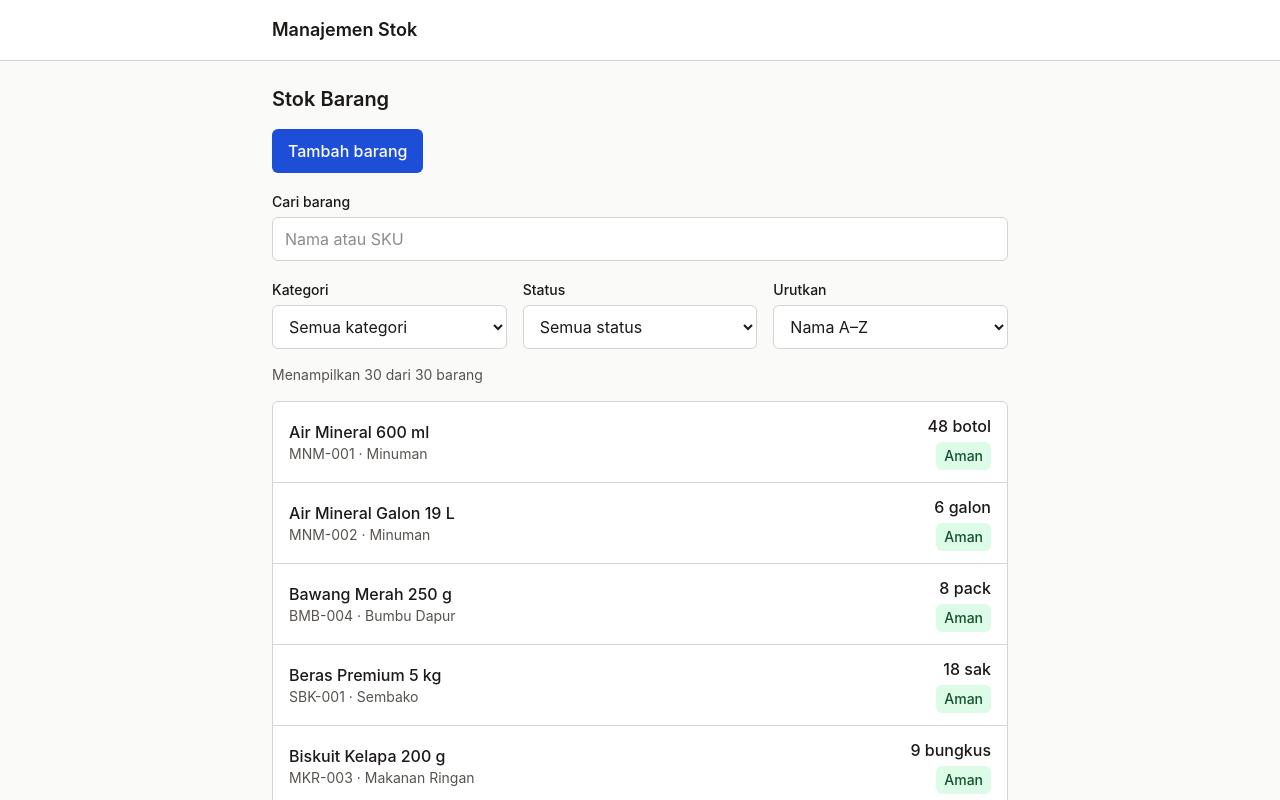
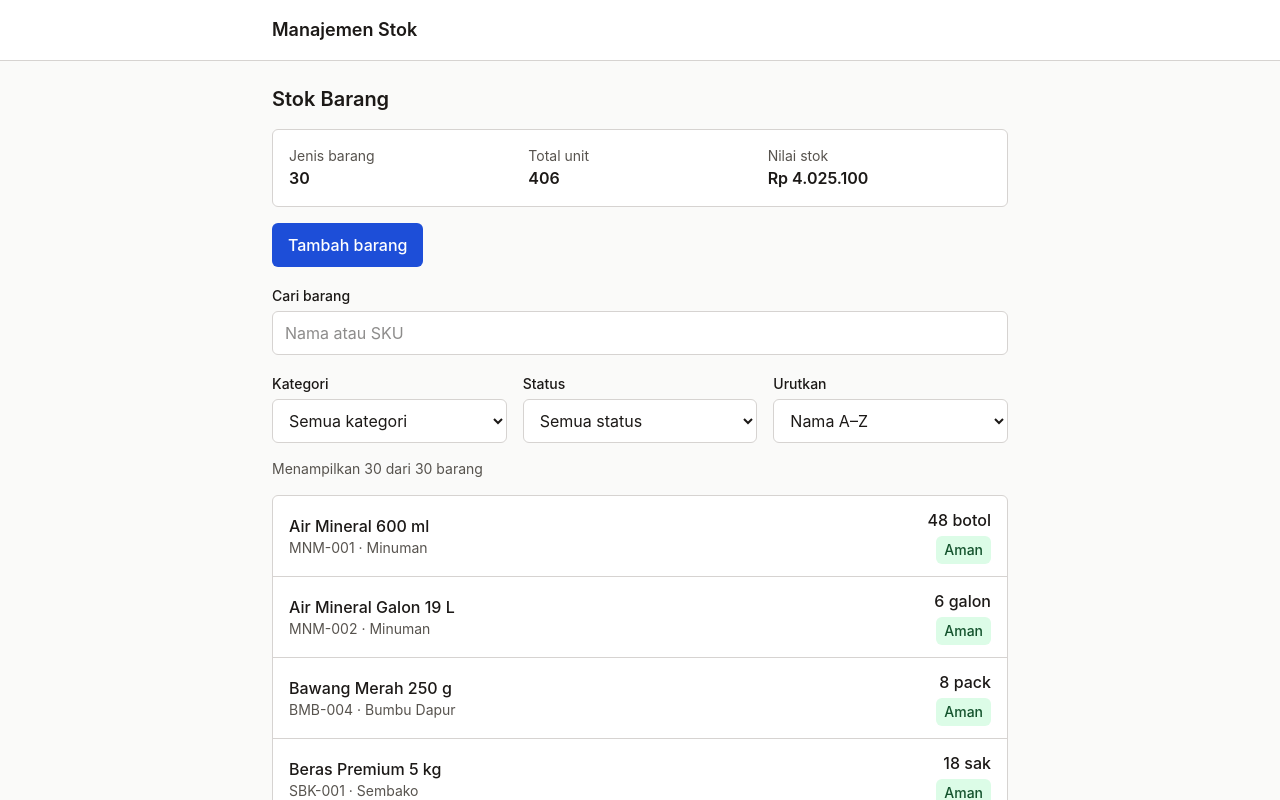
Before and after one commit to mirulhg/manajemen-penjualan-app, a React (Vite) app: page /stok in a window 1280 px wide. Shown: the top 800 px of the page. Built offline with nearby package versions, Linux system fonts and the light colour scheme.

Commit message:
feat: tambah ringkasan stok di atas daftar

```diff
--- a/src/features/stock/components/StockListContent.tsx
+++ b/src/features/stock/components/StockListContent.tsx
@@ -10,6 +10,7 @@ import { StockList } from './StockList';
 import { StockListError } from './StockListError';
 import { StockListSkeleton } from './StockListSkeleton';
 import { StockNoResults } from './StockNoResults';
+import { StockSummary } from './StockSummary';
 
 export function StockListContent() {
   const { data: products, isPending, error, refetch } = useProducts();
@@ -31,6 +32,7 @@ export function StockListContent() {
 
   return (
     <div className="space-y-4">
+      <StockSummary products={products} />
       <AddProductLink />
       <StockFilters
         filters={filters}
--- /dev/null
+++ b/src/features/stock/components/StockSummary.tsx
@@ -0,0 +1,28 @@
+import { formatNumber } from '../../../utils/format-number';
+import { formatRupiah } from '../../../utils/format-rupiah';
+import type { Product } from '../schema';
+import { getStockSummary } from '../stock-summary';
+
+type StockSummaryProps = {
+  products: Product[];
+};
+
+export function StockSummary({ products }: StockSummaryProps) {
+  const { productCount, totalUnits, stockValue } = getStockSummary(products);
+  const figures = [
+    { label: 'Jenis barang', value: formatNumber(productCount) },
+    { label: 'Total unit', value: formatNumber(totalUnits) },
+    { label: 'Nilai stok', value: formatRupiah(stockValue) },
+  ];
+
+  return (
+    <dl className="grid grid-cols-3 gap-4 rounded-md border border-border bg-surface p-4">
+      {figures.map((figure) => (
+        <div key={figure.label}>
+          <dt className="text-sm text-text-muted">{figure.label}</dt>
+          <dd className="font-semibold">{figure.value}</dd>
+        </div>
+      ))}
+    </dl>
+  );
+}
--- /dev/null
+++ b/src/features/stock/stock-summary.ts
@@ -0,0 +1,15 @@
+import type { Product } from './schema';
+
+type StockSummary = {
+  productCount: number;
+  totalUnits: number;
+  stockValue: number;
+};
+
+export function getStockSummary(products: Product[]): StockSummary {
+  return {
+    productCount: products.length,
+    totalUnits: products.reduce((sum, product) => sum + product.stockQuantity, 0),
+    stockValue: products.reduce((sum, product) => sum + product.stockQuantity * product.purchasePrice, 0),
+  };
+}
--- /dev/null
+++ b/src/utils/format-rupiah.ts
@@ -0,0 +1,10 @@
+const rupiahFormat = new Intl.NumberFormat('id-ID', {
+  style: 'currency',
+  currency: 'IDR',
+  maximumFractionDigits: 0,
+});
+
+// Intl menyisipkan spasi non-pemisah setelah "Rp"; diganti spasi biasa agar teks mudah dicari dan disalin.
+export function formatRupiah(value: number): string {
+  return rupiahFormat.format(value).replace(/\s/g, ' ');
+}
```
